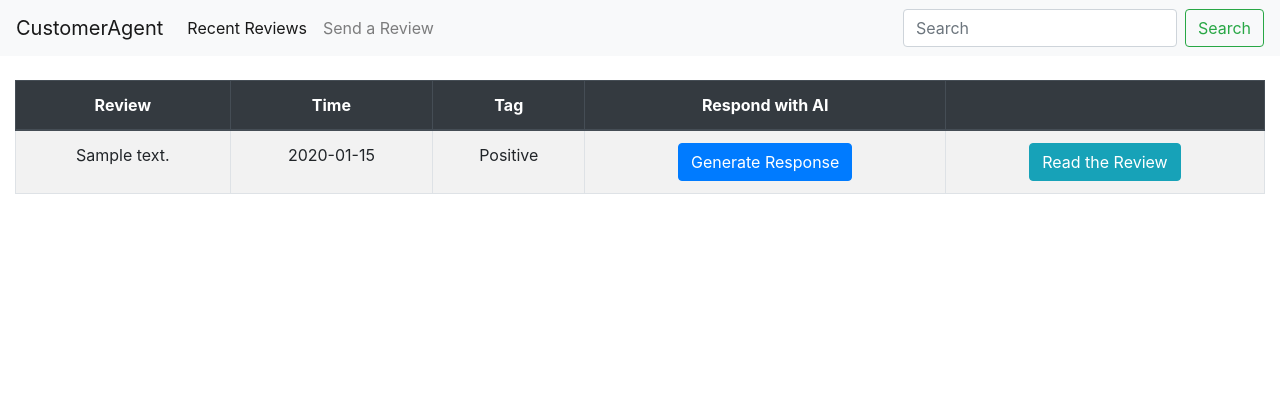
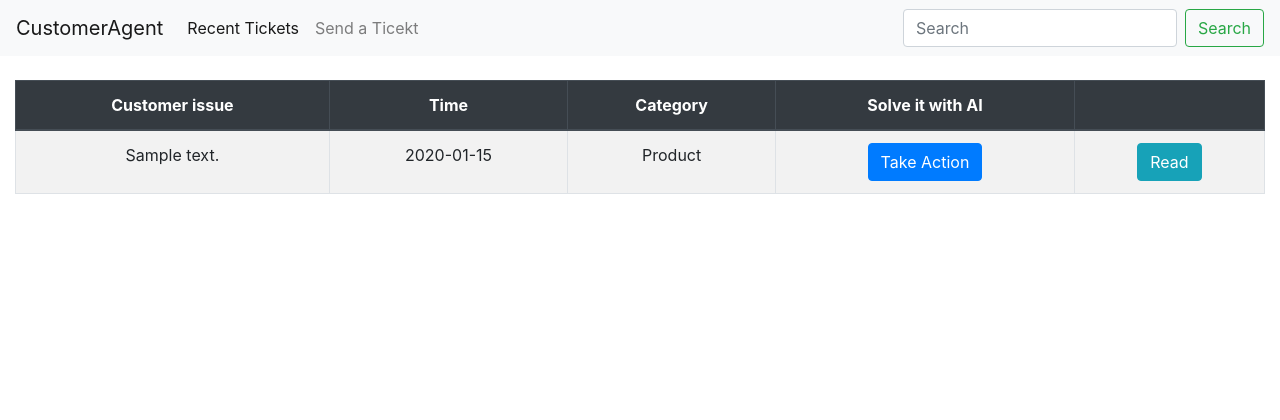
Before and after one commit to harrisonsrp/Customer-Support-Agent, a Flask app: template templates/index.html in a window 1280 px wide. Shown: the top 420 px of the page. Run offline with Flask 3, Linux system fonts and the light colour scheme; the template is opened without the code that fills it: most values are stand-ins (such as "Sample title", 1, 10 or a date in 2020); parts of the project's set-up code (start-up, migrations or seed data) failed here and were passed over; some libraries are stand-ins or nearby versions.

Commit message:
Update the frontend part

```diff
--- a/app.py
+++ b/app.py
@@ -1,6 +1,6 @@
 from flask import Flask, render_template, render_template, request, redirect, jsonify,flash
 from datetime import datetime
-from database_conn import collection, cursor
+from database_conn import collection_reviews
 # Create Flask app instance
 app = Flask(__name__)
 app.secret_key = '##Secret##' #for flash
@@ -11,7 +11,7 @@ app.secret_key = '##Secret##' #for flash
 # Recent Reviews Route
 @app.route('/')
 def index():
-    cursor  = collection.find({})
+    cursor  = collection_reviews.find({})
     return render_template('index.html', data = cursor)
 
 
--- a/templates/base.html
+++ b/templates/base.html
@@ -20,11 +20,11 @@
         <div class="collapse navbar-collapse" id="navbarSupportedContent">
           <ul class="navbar-nav mr-auto">
             <li class="nav-item active">
-              <a class="nav-link" href="{{url_for('index')}}">Recent Reviews<span class="sr-only">(current)</span></a>
+              <a class="nav-link" href="{{url_for('index')}}">Recent Tickets<span class="sr-only">(current)</span></a>
             </li>
 
             <li class="nav-item">
-                <a class="nav-link" href="{{url_for('sendReview')}}">Send a Review</a>
+                <a class="nav-link" href="{{url_for('sendReview')}}">Send a Ticekt</a>
               </li>
           </ul>
           <form class="form-inline my-2 my-lg-0">
--- a/templates/index.html
+++ b/templates/index.html
@@ -11,10 +11,10 @@
     <table class="table table-bordered table-striped">
         <thead class="thead-dark text-center">
             <tr>
-                <th>Review</th>
+                <th>Customer issue</th>
                 <th>Time</th>
-                <th>Tag</th>
-                <th>Respond with AI</th>
+                <th>Category</th>
+                <th>Solve it with AI</th>
                 <th></th>
                 <!-- Add more headers if needed -->
             </tr>
@@ -24,9 +24,9 @@
             <tr>
                 <td>{{ record.review_content[:100] }}</td>
                 <td>{{ record.timestamp.date() }}</td>
-                <td>Positive</td>
-                <th><button class="btn btn-primary"><a>Generate Response</a> </button></th>
-                <th><button class="btn btn-info"><a>Read the Review</a> </button></th>
+                <td>Product</td>
+                <th><button class="btn btn-primary"><a>Take Action</a> </button></th>
+                <th><button class="btn btn-info"><a>Read</a> </button></th>
                 <!-- Add more fields if needed -->
             </tr>
             {% endfor %}
```
